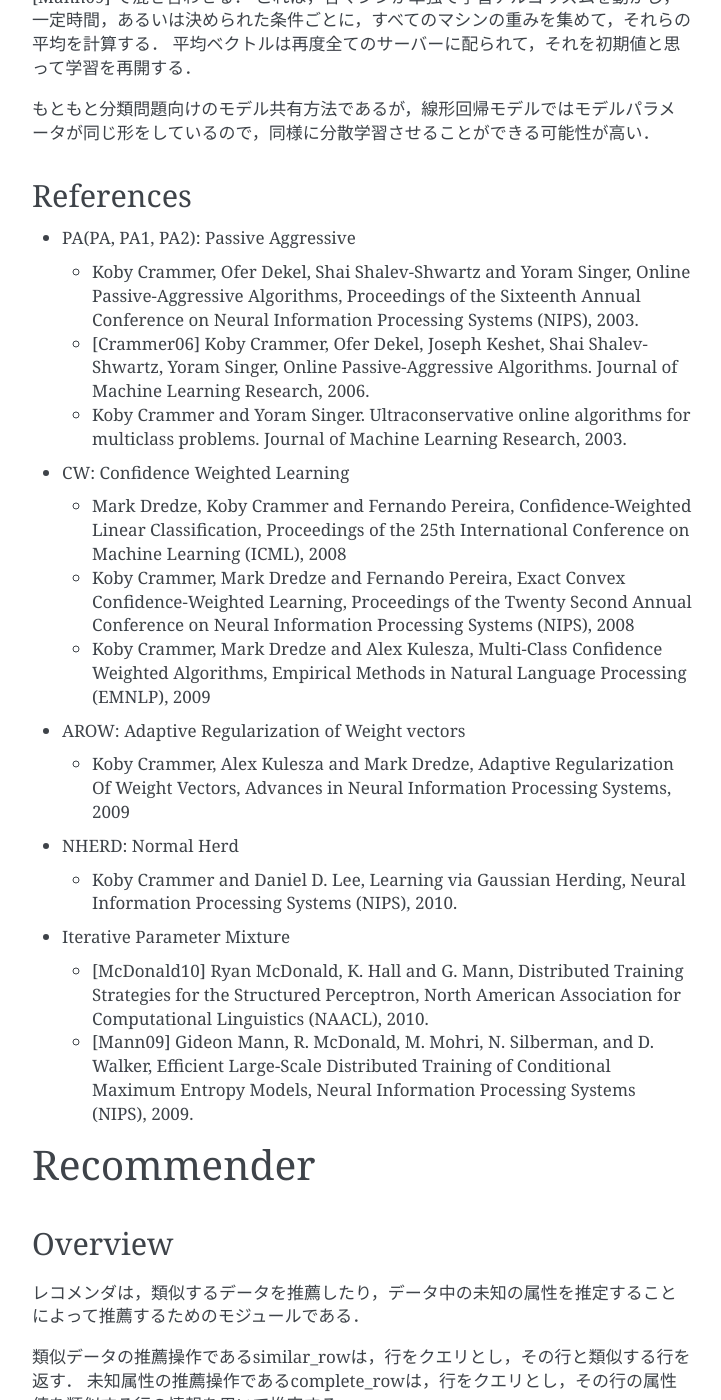
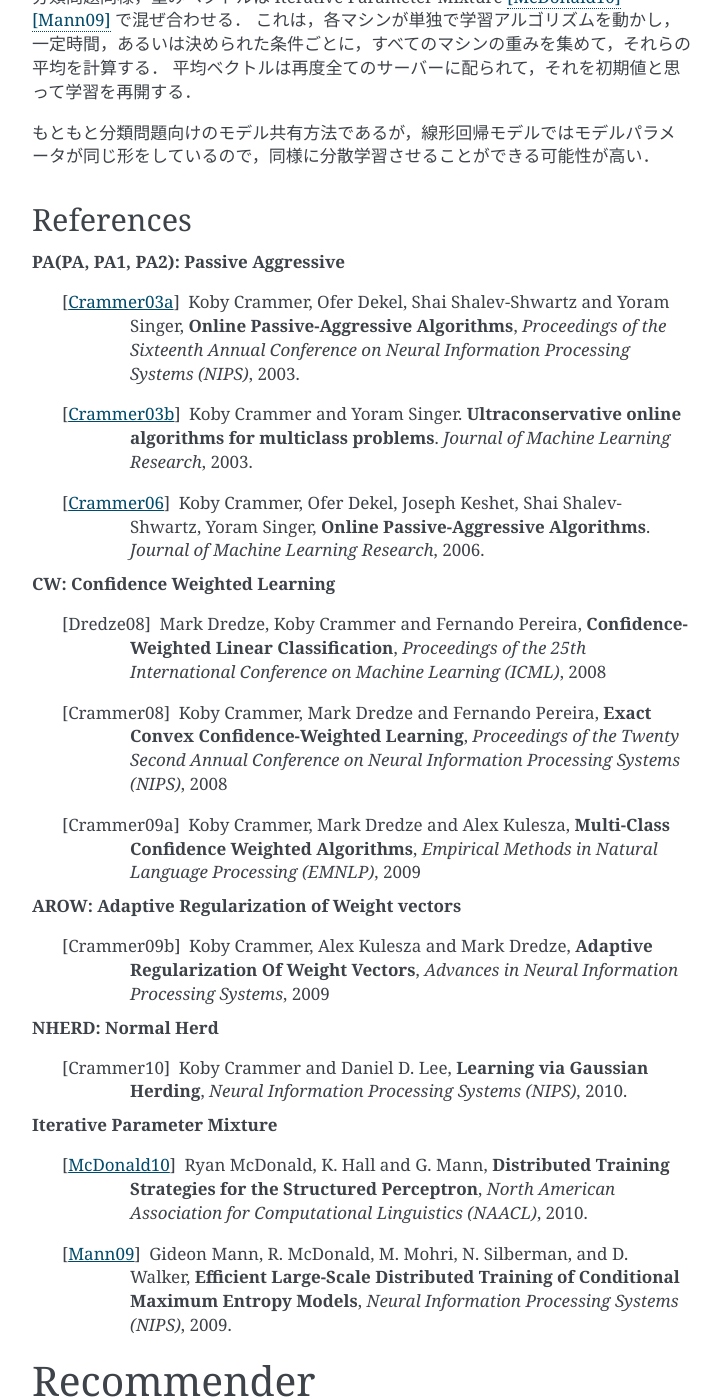
Before and after one commit to jubatus/website, a Sphinx documentation site: the page built from source/en/method.rst, in a window 1280 px wide and 1400 px high, scrolled down 1109 px. Shown: the whole window, without its empty margins (388-1109 px from the left). Built offline with Sphinx 7.4.7, drawn with Linux system fonts in a browser that asks for light colours; the version number could not be read and is left out; some of the changed text lies outside the part shown.

Commit message:
method.rst keep up with Japanese one

```diff
--- a/source/en/method.rst
+++ b/source/en/method.rst
@@ -20,7 +20,7 @@ Overview
 Passive Aggressive
 ------------------
 
-Passive Aggressive (PA)  [Crammer06] は，Support Vector Regression (SVR) のオンライン版であり，同名の分類器を回帰問題に適用したアルゴリズムである．
+Passive Aggressive (PA) [Crammer03a]_ [Crammer03b]_ [Crammer06]_ は，Support Vector Regression (SVR) のオンライン版であり，同名の分類器を回帰問題に適用したアルゴリズムである．
 PA は， (1) 現在の学習データが与えられた許容範囲 :math:`epsilon` 以下で予測する． (2) 分類問題の PA 同様，できる限り現在のパラメータと近い点を選ぶ，という二つの条件を満たすパラメータに更新する．
 すなわち， :math:`\epsilon` -intensive hinge loss :math:`\ell(w; (x, y)) = \max(0, |w^T x - y| - \epsilon)` に対して，パラメータを
 :math:`w_{t+1} = w_{t} + \{\mathrm{sign}(y - w^Tx) \ell / |x|^2\} x` で逐次更新する．
@@ -36,7 +36,7 @@ PA は， (1) 現在の学習データが与えられた許容範囲 :math:`epsi
 Iterative Parameter Mixture
 ---------------------------
 
-分類問題同様，重みベクトルは Iterative Parameter Mixture [McDonald10] [Mann09] で混ぜ合わせる．
+分類問題同様，重みベクトルは Iterative Parameter Mixture [McDonald10]_ [Mann09]_ で混ぜ合わせる．
 これは，各マシンが単独で学習アルゴリズムを動かし，一定時間，あるいは決められた条件ごとに，すべてのマシンの重みを集めて，それらの平均を計算する．
 平均ベクトルは再度全てのサーバーに配られて，それを初期値と思って学習を再開する．
 
@@ -45,30 +45,30 @@ Iterative Parameter Mixture
 References
 ----------
 
-- PA(PA, PA1, PA2): Passive Aggressive
+**PA(PA, PA1, PA2): Passive Aggressive**
+  .. [Crammer03a] Koby Crammer, Ofer Dekel, Shai Shalev-Shwartz and Yoram Singer, **Online Passive-Aggressive Algorithms**, *Proceedings of the Sixteenth Annual Conference on Neural Information Processing Systems (NIPS)*, 2003.
+  .. [Crammer03b] Koby Crammer and Yoram Singer. **Ultraconservative online algorithms for multiclass problems**. *Journal of Machine Learning Research*, 2003.
+  .. [Crammer06] Koby Crammer, Ofer Dekel, Joseph Keshet, Shai Shalev-Shwartz, Yoram Singer, **Online Passive-Aggressive Algorithms**. *Journal of Machine Learning Research*, 2006.
 
-  - Koby Crammer, Ofer Dekel, Shai Shalev-Shwartz and Yoram Singer, Online Passive-Aggressive Algorithms, Proceedings of the Sixteenth Annual Conference on Neural Information Processing Systems (NIPS), 2003.
-  - [Crammer06] Koby Crammer, Ofer Dekel, Joseph Keshet, Shai Shalev-Shwartz, Yoram Singer, Online Passive-Aggressive Algorithms. Journal of Machine Learning Research, 2006.
-  - Koby Crammer and Yoram Singer. Ultraconservative online algorithms for multiclass problems. Journal of Machine Learning Research, 2003.
 
-- CW:  Confidence Weighted Learning
+**CW:  Confidence Weighted Learning**
+  .. [Dredze08] Mark Dredze, Koby Crammer and Fernando Pereira, **Confidence-Weighted Linear Classification**, *Proceedings of the 25th International Conference on Machine Learning (ICML)*, 2008
+  .. [Crammer08] Koby Crammer, Mark Dredze and Fernando Pereira, **Exact Convex Confidence-Weighted Learning**, *Proceedings of the Twenty Second Annual Conference on Neural Information Processing Systems (NIPS)*, 2008
+  .. [Crammer09a] Koby Crammer, Mark Dredze and Alex Kulesza, **Multi-Class Confidence Weighted Algorithms**, *Empirical Methods in Natural Language Processing (EMNLP)*, 2009
 
-  - Mark Dredze, Koby Crammer and Fernando Pereira, Confidence-Weighted Linear Classification, Proceedings of the 25th International Conference on Machine Learning (ICML), 2008
-  - Koby Crammer, Mark Dredze and Fernando Pereira, Exact Convex Confidence-Weighted Learning, Proceedings of the Twenty Second Annual Conference on Neural Information Processing Systems (NIPS), 2008
-  - Koby Crammer, Mark Dredze and Alex Kulesza, Multi-Class Confidence Weighted Algorithms, Empirical Methods in Natural Language Processing (EMNLP), 2009
 
-- AROW: Adaptive Regularization of Weight vectors
+**AROW: Adaptive Regularization of Weight vectors**
+  .. [Crammer09b] Koby Crammer, Alex Kulesza and Mark Dredze, **Adaptive Regularization Of Weight Vectors**, *Advances in Neural Information Processing Systems*, 2009
 
-  - Koby Crammer, Alex Kulesza and Mark Dredze, Adaptive Regularization Of Weight Vectors, Advances in Neural Information Processing Systems, 2009
 
-- NHERD: Normal Herd
+**NHERD: Normal Herd**
+  .. [Crammer10] Koby Crammer and Daniel D. Lee, **Learning via Gaussian Herding**, *Neural Information Processing Systems (NIPS)*, 2010.
 
-  - Koby Crammer and Daniel D. Lee, Learning via Gaussian Herding, Neural Information Processing Systems (NIPS), 2010.
 
-- Iterative Parameter Mixture
+**Iterative Parameter Mixture**
+  .. [McDonald10] Ryan McDonald, K. Hall and G. Mann, **Distributed Training Strategies for the Structured Perceptron**, *North American Association for Computational Linguistics (NAACL)*, 2010.
+  .. [Mann09] Gideon Mann, R. McDonald, M. Mohri, N. Silberman, and D. Walker, **Efficient Large-Scale Distributed Training of Conditional Maximum Entropy Models**, *Neural Information Processing Systems (NIPS)*, 2009.
 
-  - [McDonald10] Ryan McDonald, K. Hall and G. Mann, Distributed Training Strategies for the Structured Perceptron, North American Association for Computational Linguistics (NAACL), 2010.
-  - [Mann09] Gideon Mann, R. McDonald, M. Mohri, N. Silberman, and D. Walker, Efficient Large-Scale Distributed Training of Conditional Maximum Entropy Models, Neural Information Processing Systems (NIPS), 2009.
 
 Recommender
 ===========
@@ -115,6 +115,39 @@ lsh
 
 これにより，任意のベクトル間のcos類似度計算は，それらのベクトルから生成されたビットベクトル間のビット一致数により近似できる．元々のベクトルに比べ，ビットベクトルは小さくまた固定長であるため通信容量を大幅に削減することができる他，類似度計算を高速に実現することができる．
 
+minhash
+~~~~~~~
+
+MinHashを利用したレコメンダである．各データ毎にそのデータを表すビット列を計算して，ビット列を格納する．データ間のJaccard係数は，ビット間のハミング距離から求められる類似度によって計算できる．
+
+はじめに集合間に対するJaccard係数を説明し，これを実数ベクトル間に対するJaccard係数に拡張する．
+
+前述のように，2つの集合 :math:`X, Y` のJaccard係数を， :math:`Jac(X, Y) = |\cap(X, Y)|/|\cup(X, Y)|` とする．MinHashは適当なハッシュ関数を利用し，集合中の各要素のハッシュ値を求め，その最小値を :math:`m_h(X)` とした時， :math:`m_h(X) = m_h(Y)` となる確率は :math:`Jac(X, Y)` と一致することを利用し，このJaccard係数を推定する．複数のハッシュ関数を用意しそれらの間で一致した割合を求めると，それは :math:`Jac(X, Y)` に近づく．また，実際のハッシュ値を保持せずに，ハッシュ値の最下位のビットのみを記録したとしても，衝突分を差し引くことで，Jaccard係数を求めることができる [Ping2010]_ ．今回はこの方法を利用した．
+
+次に各要素が正の実数値を持つ場合に拡張する :math:`\cap(x, y) = \sum_i \min(x_i, y_i), \cup(x, y) = \sum_i \max(x_i, y_i)` と定義する．この時，各要素がその値の個数だけ存在するようなハッシュ関数を利用する必要がある．カラム名のハッシュ値を :math:`h` とした時， :math:`-\log(h) / x_i` をこの要素のハッシュ値とする．このハッシュ値で計算された場合，minhash値は一致する．
+
+euclid_lsh
+~~~~~~~~~~
+
+ユークリッド距離のための局所近傍ハッシュを利用したレコメンダである．複数テーブルを用いた効率的な探索と，cos類似度の局所近傍ハッシュとユークリッドノルム値を用いたリランキングによってユークリッド空間における近傍探索を実現する．
+
+ユークリッド空間における局所近傍ハッシュは [Datar2004]_ で提案されたものを用いる．cos類似度の局所近傍ハッシュと同様に :math:`k` 個のランダムなベクトルとの内積を取った後，それぞれを適当な幅 :math:`b` 以下のランダムな量子化幅で整数値に量子化し，得られた :math:`k` 個の整数を :math:`L` 個に等分して，別々のハッシュテーブルに記録する．探索の際には同様に :math:`k` 個の整数を計算し，:math:`L` 個のハッシュテーブルから表引きを行う．実際には実装上の工夫 [Andoni2005]_ によりこの操作を単一のハッシュテーブルで実現する．また，小さな :math:`L` に対しても高い再現率を達成するために，各ハッシュ値が１だけ異なるようなエントリーも見るマルチプローブ探索 [Lv2007]_ を実装している．
+
+[Datar2004]_ の手法では得られたデータと入力データとの間のユークリッド距離が得られない．そこでJubatusの実装では，最初に計算した :math:`k` 個の内積値を正負でビット化したもの（cos類似度のハッシュ値と同じもの）と元のベクトルのユークリッドノルムも保存しておく．cos類似度のハッシュを用いることで，表引きによって得られたデータ :math:`x` と入力データ :math:`q` の間のcos類似度 :math:`\cos(x, q)` が推定できる．さらにそれぞれのユークリッドノルム :math:`\lVert x\lVert, \lVert q\lVert` を用いると，これらの間のユークリッド距離は式 :math:`\lVert x-q\lVert^2=\lVert x\lVert^2+\lVert q\lVert^2-2\cos(x, q)` によって計算できる．こうして得られたユークリッド距離の推定値を用いて，表引きして得られたデータ集合をソートし直す．
+
+ユークリッド距離は類似度ではなく距離であり，値が小さくなるほど近いという意味になる．対応する類似度に標準的なものがないため，Jubatusではユークリッド距離に :math:`-1` を掛けたものを類似度として用いる．
+
+References
+----------
+
+**minhash: b-Bit Minwise Hash**
+  .. [Ping2010] Ping Li, Arnd Christian Konig, **b-Bit Minwise Hashing**, *WWW*, 2010
+
+**euclid_lsh: Euclidean LSH**
+  .. [Datar2004] Mayur Datar, Nicole Immorlica, Piotr Indyk, Vahab S. Mirokni, **Locality-Sensitive Hashing Scheme Based on p-Stable Distributions**, *SCG*, 2004.
+  .. [Andoni2005] Alex Andoni, **LSH Algorithm and Implementation (E2LSH)**, http://www.mit.edu/~andoni/LSH/
+  .. [Lv2007] Qin Lv, William Josephson, Zhe Wang, Moses Charikar, Kai Li, **Multi-Probe LSH: Efficient Indexing for High-Dimensional Similarity Search**, *VLDB*, 2007.
+
 Storage
 -------
 
```
Also changed, not shown: other parts of source/en/method.rst (+1 -1 lines).
